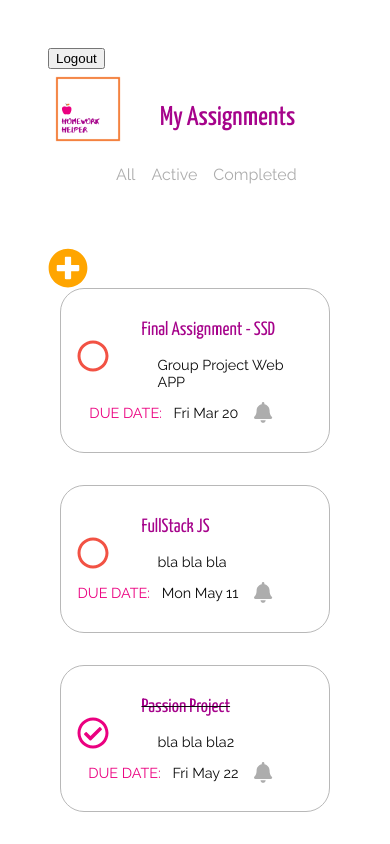
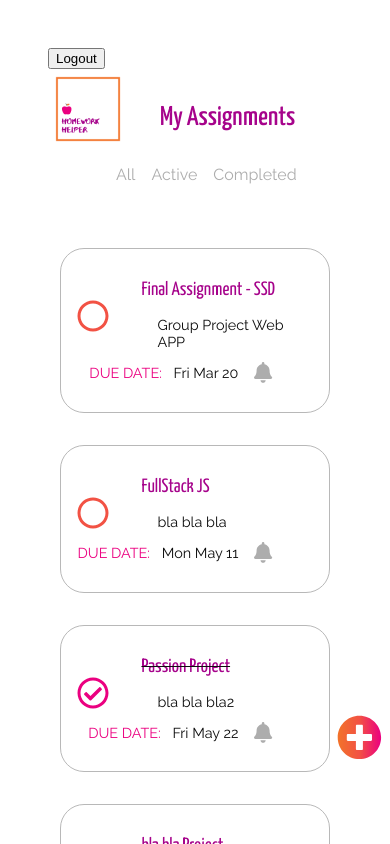
Before and after one commit to denismaltev/AssignmentTracker_Client, a React (Create React App) app in the folder homework-tracker/: page / in a window 390 px wide. Shown: the top 844 px of the page. Built offline with nearby package versions, Linux system fonts and the light colour scheme; no server answers; sample sign-in values are in the browser's storage.

Commit message:
#28 Added styling and positioning to 'create assignment button"

```diff
--- a/homework-tracker/src/App.css
+++ b/homework-tracker/src/App.css
@@ -5,11 +5,17 @@ body {
   font-family: "raleway", sans-serif;
   color: #0D0D0D;
   padding: 3rem;
+  height: 100%;
 }
 
 h1, h2, h3, h4 {
   font-family: "Yanone Kaffeesatz", sans-serif;
   font-weight: 400;
+}
+
+.wrapper {
+  position: relative;
+  min-height: 100%;
 }
 
 .header {
@@ -65,6 +71,39 @@ h1, h2, h3, h4 {
   border-bottom: 1px solid #f25244
 } */
 
+.addIcon {
+  font-size: 4rem;
+  position: fixed;
+  bottom: 10%;
+  right: 11%;
+  z-index: 100;
+}
+
+.fill-gradient-linear path {
+  fill: url(#linear);
+}
+
+/* setting colors for linear gradient */
+.linear-stop1 {
+  stop-color:#F27329
+}
+
+.linear-stop2 {
+  stop-color:#f25244;
+}
+
+.linear-stop3 {
+  stop-color: #EB0080;
+}
+
+.addIcon:hover {
+  font-size: 4.1rem;
+}
+
+svg {
+  height: 0
+}
+
 @media screen and (max-width: 1000px) {
   .header {
     flex-direction: column;
@@ -82,6 +121,24 @@ h1, h2, h3, h4 {
 
   .headerLink {
     font-size: 1.1rem;
+  }
+
+  .addIcon {
+    font-size: 3.3rem;
+    right: 2%;
+  }
+
+  .addIcon:hover {
+    font-size: 3.4rem;
+  }
+}
+
+@media screen and (max-width: 800px) {
+  .addIcon {
+    font-size: 2.8rem;
+  }
+  .addIcon:hover {
+    font-size: 2.9rem;
   }
 }
 
--- a/homework-tracker/src/components/MyAssignments.js
+++ b/homework-tracker/src/components/MyAssignments.js
@@ -75,7 +75,7 @@ export default function MyAssignments() {
       <div className="wrapper">
         <Link to="/add">
           <FontAwesomeIcon
-            style={{ fontSize: 40, color: "orange" }}
+            className="addIcon fill-gradient-linear"
             icon={faPlusCircle}
           />
         </Link>
@@ -87,6 +87,13 @@ export default function MyAssignments() {
           )
         )}
       </div>
+      <svg>
+        <linearGradient id="linear">
+          <stop class="linear-stop1" offset="0%"></stop>
+          <stop class="linear-stop2" offset="50%"></stop>
+          <stop class="linear-stop3" offset="100%"></stop>
+        </linearGradient>
+    </svg>
     </div>
   );
 }
```
Also changed, not shown: homework-tracker/src/components/Assignment.js (+11 -0 lines).
